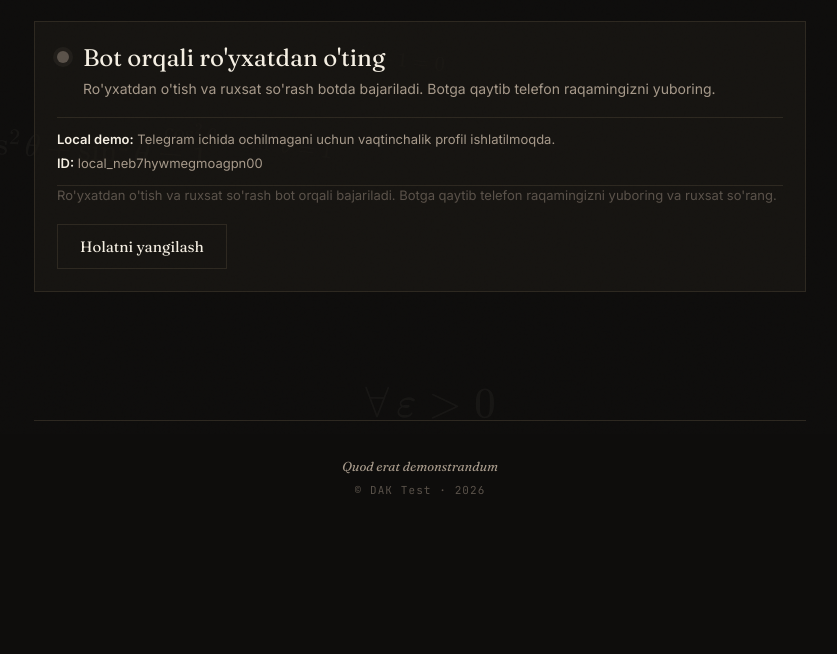
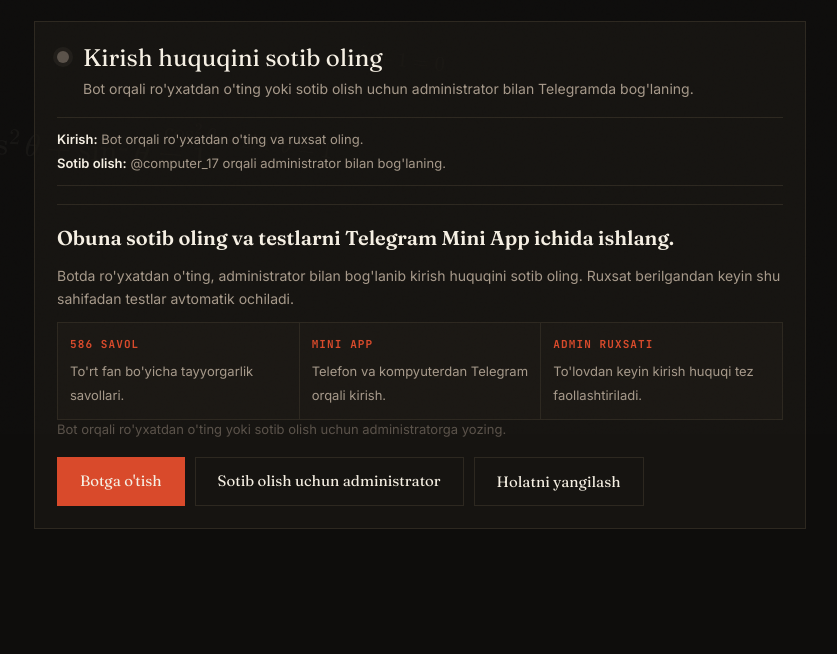
Before and after one commit to GeekCraft-Solution/quizbot, a website: page index.html in a window 1280 px wide. Shown: the part 366-1020 px from the top of the page, without its empty margins (220-1057 px from the left). Before the commit the page ends 893 px from the top, so only its background shows below. Drawn offline with nearby package versions, Linux system fonts and the light colour scheme.

Commit message:
Enhance access page with premium subscription details and improve user guidance

```diff
--- a/index.html
+++ b/index.html
@@ -656,6 +656,7 @@
     display: flex;
     align-items: center;
     gap: 8px;
+    text-decoration: none;
   }
   .nav-btn:hover:not(:disabled) {
     border-color: var(--ink);
@@ -1185,6 +1186,56 @@
     margin-top: 18px;
   }
 
+  .sales-copy {
+    display: grid;
+    gap: 12px;
+    margin-top: 18px;
+    padding-top: 18px;
+    border-top: 1px solid var(--line);
+  }
+
+  .sales-copy strong {
+    color: var(--ink);
+    font-family: var(--serif);
+    font-size: 20px;
+    font-weight: 600;
+  }
+
+  .sales-copy p {
+    color: var(--ink-dim);
+    font-size: 14px;
+    line-height: 1.6;
+  }
+
+  .sales-benefits {
+    display: grid;
+    grid-template-columns: repeat(3, 1fr);
+    gap: 1px;
+    background: var(--line);
+    border: 1px solid var(--line);
+  }
+
+  .sales-benefit {
+    background: var(--bg-card);
+    padding: 13px 12px;
+  }
+
+  .sales-benefit b {
+    display: block;
+    color: var(--accent);
+    font-family: var(--mono);
+    font-size: 11px;
+    letter-spacing: 0.1em;
+    text-transform: uppercase;
+    margin-bottom: 5px;
+  }
+
+  .sales-benefit span {
+    color: var(--ink-dim);
+    font-size: 13px;
+    line-height: 1.4;
+  }
+
   .start-btn.compact {
     width: auto;
     min-width: 220px;
@@ -1339,6 +1390,7 @@
     .admin-stat:nth-child(2) { border-right: 0; }
     .admin-stat:nth-child(1),
     .admin-stat:nth-child(2) { border-bottom: 1px solid var(--line); }
+    .sales-benefits { grid-template-columns: 1fr; }
     .start-btn.compact,
     .access-actions .nav-btn,
     .admin-actions .nav-btn {
@@ -1632,10 +1684,10 @@
   <section class="view active" id="view-access">
     <div class="access-shell">
       <div class="access-hero">
-        <div class="intro-kicker">Telegram Mini App</div>
-        <h1>Ruxsat bilan <em>testga kirish</em>.</h1>
+        <div class="intro-kicker">DAK Test Premium</div>
+        <h1>Test bazasiga <em>premium kirish</em>.</h1>
         <p class="access-lead">
-          Foydalanuvchi bot orqali ro'yxatdan o'tadi, test ishlash uchun so'rov yuboradi va admin tasdiqlagandan keyin savollar ochiladi.
+          Matematik analiz, geometriya, dasturlash va metodika bo'yicha yopiq test bazasi. Kirish bot orqali ruxsat berilgandan keyin ochiladi.
         </p>
       </div>
 
@@ -1650,6 +1702,16 @@
 
         <div class="identity-strip" id="telegramIdentity">
           <span><strong>Telegram:</strong> aniqlanmoqda</span>
+        </div>
+
+        <div class="sales-copy" id="salesCopy">
+          <strong>Obuna sotib oling va testlarni Telegram Mini App ichida ishlang.</strong>
+          <p>Botda ro'yxatdan o'ting, administrator bilan bog'lanib kirish huquqini sotib oling. Ruxsat berilgandan keyin shu sahifadan testlar avtomatik ochiladi.</p>
+          <div class="sales-benefits">
+            <div class="sales-benefit"><b>586 savol</b><span>To'rt fan bo'yicha tayyorgarlik savollari.</span></div>
+            <div class="sales-benefit"><b>Mini App</b><span>Telefon va kompyuterdan Telegram orqali kirish.</span></div>
+            <div class="sales-benefit"><b>Admin ruxsati</b><span>To'lovdan keyin kirish huquqi tez faollashtiriladi.</span></div>
+          </div>
         </div>
 
         <div class="form-note" id="accessFormNote">
@@ -1677,6 +1739,8 @@
             </div>
             <span class="arrow">→</span>
           </button>
+          <a class="nav-btn primary" id="botLinkBtn" href="https://t.me/test_cspu_bot" target="_blank" rel="noopener">Botga o'tish</a>
+          <a class="nav-btn" id="adminContactBtn" href="https://t.me/computer_17" target="_blank" rel="noopener">Sotib olish uchun administrator</a>
           <button class="nav-btn primary" id="openTestsBtn" type="button" style="display:none">Testlarga kirish</button>
           <button class="nav-btn" id="openAdminBtn" type="button" style="display:none">Admin panel</button>
           <button class="nav-btn" id="refreshAccessBtn" type="button">Holatni yangilash</button>
@@ -2063,7 +2127,9 @@
   // Productionda admin Telegram ID larini serverdagi ADMIN_IDS orqali bering.
   // Frontend ro'yxat faqat local demo uchun yordamchi qatlam.
   adminTelegramIds: [],
-  apiBaseUrl: ''
+  apiBaseUrl: '',
+  botUrl: 'https://t.me/test_cspu_bot',
+  adminContactUrl: 'https://t.me/computer_17'
 };
 
 const ACCESS_STORAGE_KEY = 'dak_test_access_v1';
@@ -2079,10 +2145,10 @@
 };
 
 const STATUS_COPY = {
-  new: { title: "Bot orqali ro'yxatdan o'ting", text: "Ro'yxatdan o'tish va ruxsat so'rash botda bajariladi. Botga qaytib telefon raqamingizni yuboring." },
-  pending: { title: "So'rov kutilyapti", text: "Admin tasdiqlashi kutilmoqda. Holatni yangilash tugmasi orqali tekshirishingiz mumkin." },
+  new: { title: "Kirish huquqini sotib oling", text: "Bot orqali ro'yxatdan o'ting yoki sotib olish uchun administrator bilan Telegramda bog'laning." },
+  pending: { title: "So'rov kutilyapti", text: "Admin tasdiqlashi kutilmoqda. Sotib olish bo'yicha savollar uchun administratorga yozishingiz mumkin." },
   approved: { title: "Ruxsat berildi", text: "Admin test dasturidan foydalanishga ruxsat berdi. Endi savollarni ishlashingiz mumkin." },
-  blocked: { title: "Ruxsat bekor qilingan", text: "Admin test dasturidan foydalanishni cheklagan. Qayta ruxsat uchun administrator bilan bog'laning." },
+  blocked: { title: "Kirish cheklangan", text: "Qayta faollashtirish yoki sotib olish bo'yicha administrator bilan bog'laning." },
   admin: { title: "Admin rejimi", text: "Foydalanuvchilar so'rovlarini ko'rish, tasdiqlash va bekor qilish mumkin." },
   error: { title: "Aloqa xatosi", text: "Server bilan aloqa bo'lmadi. Internet yoki backend sozlamasini tekshiring." }
 };
@@ -2329,7 +2395,7 @@
     identity.innerHTML = `<span><strong>Telegram:</strong> ${escapeHtml(getTelegramDisplayName(tgUser) || 'Profil')} ${escapeHtml(username)}</span><span><strong>ID:</strong> ${escapeHtml(tgUser.id)}</span>`;
     return;
   }
-  identity.innerHTML = `<span><strong>Local demo:</strong> Telegram ichida ochilmagani uchun vaqtinchalik profil ishlatilmoqda.</span><span><strong>ID:</strong> ${escapeHtml(user ? user.id : getClientId())}</span>`;
+  identity.innerHTML = `<span><strong>Kirish:</strong> Bot orqali ro'yxatdan o'ting va ruxsat oling.</span><span><strong>Sotib olish:</strong> @computer_17 orqali administrator bilan bog'laning.</span>`;
 }
 
 function renderAccessGate(statusOverride) {
@@ -2349,22 +2415,34 @@
   const requestBtn = $('#requestAccessBtn');
   const openTestsBtn = $('#openTestsBtn');
   const openAdminBtn = $('#openAdminBtn');
+  const botLinkBtn = $('#botLinkBtn');
+  const adminContactBtn = $('#adminContactBtn');
+  const salesCopy = $('#salesCopy');
   const note = $('#accessFormNote');
   const isApproved = user && user.status === 'approved';
 
   if (form) form.style.display = 'none';
   if (requestBtn) requestBtn.style.display = 'none';
+  if (botLinkBtn) {
+    botLinkBtn.href = MINI_APP_CONFIG.botUrl;
+    botLinkBtn.style.display = isApproved || isAdmin ? 'none' : 'inline-flex';
+  }
+  if (adminContactBtn) {
+    adminContactBtn.href = MINI_APP_CONFIG.adminContactUrl;
+    adminContactBtn.style.display = isApproved || isAdmin ? 'none' : 'inline-flex';
+  }
+  if (salesCopy) salesCopy.style.display = isApproved || isAdmin ? 'none' : 'grid';
   openTestsBtn.style.display = isApproved || isAdmin ? 'inline-flex' : 'none';
   openAdminBtn.style.display = isAdmin ? 'inline-flex' : 'none';
   if (note) {
     if (isApproved || isAdmin) {
       note.textContent = "Ruxsat tasdiqlangan. Testlarni ishlashingiz mumkin.";
     } else if (user && user.status === 'pending') {
-      note.textContent = "So'rovingiz admin tasdig'ini kutmoqda. Botdagi xabarni kuzatib boring yoki holatni yangilang.";
+      note.textContent = "So'rovingiz admin tasdig'ini kutmoqda. To'lov yoki kirish masalasi bo'yicha @computer_17 ga yozing.";
     } else if (user && user.status === 'blocked') {
-      note.textContent = "Foydalanish cheklangan. Administrator bilan bot orqali bog'laning.";
+      note.textContent = "Foydalanish cheklangan. Qayta faollashtirish uchun administrator bilan Telegram orqali bog'laning.";
     } else {
-      note.textContent = "Ro'yxatdan o'tish va ruxsat so'rash bot orqali bajariladi. Botga qaytib telefon raqamingizni yuboring va ruxsat so'rang.";
+      note.textContent = "Bot orqali ro'yxatdan o'ting yoki sotib olish uchun administratorga yozing.";
     }
   }
 }
```
